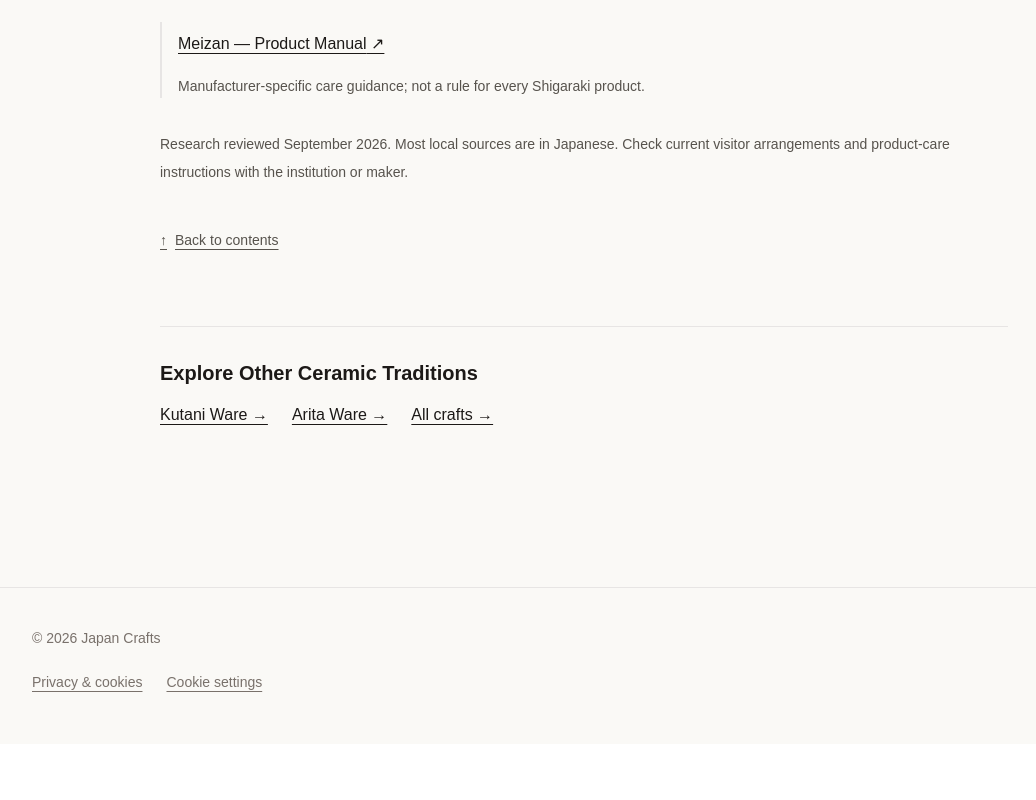
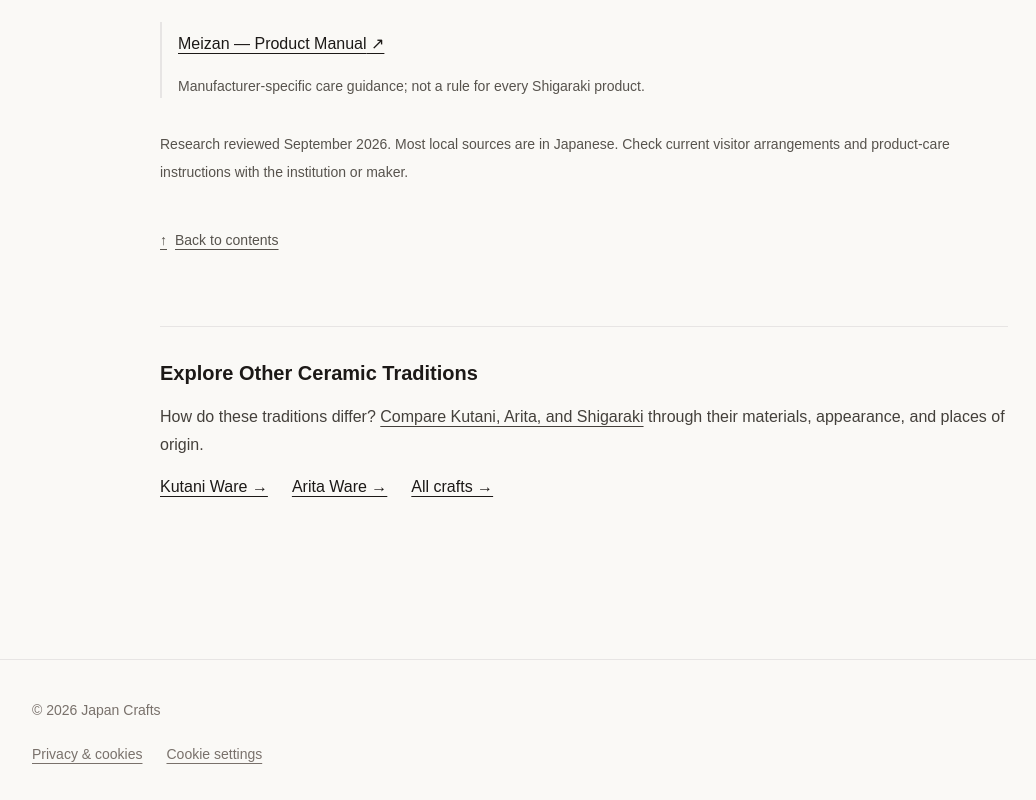
Before and after one commit to mescarmilde/japan-crafts, a Next.js app: page /en/crafts/shigaraki-ware in a window 1280 px wide. Shown: the part 10970-11770 px from the top of the page, without its empty margins (56-1092 px from the left). Before the commit the page ends 11714 px from the top, so only its background shows below. Built offline with nearby package versions, Linux system fonts and the light colour scheme.

Commit message:
Link ceramic guides to comparison article

```diff
--- a/app/en/crafts/arita-ware/page.tsx
+++ b/app/en/crafts/arita-ware/page.tsx
@@ -348,7 +348,7 @@ export default function AritaWarePage() {
         </Section>
       </article>
       <aside aria-label="Related craft guides" className="mt-16 border-t border-stone-200 pt-8">
-        <h2 className="text-xl font-semibold">Explore Other Ceramic Traditions</h2>
+        <h2 className="text-xl font-semibold">Explore Other Ceramic Traditions</h2><p className="mt-4 leading-7 text-stone-700">How do these traditions differ? <a href="/en/crafts/kutani-vs-arita-vs-shigaraki" className="underline underline-offset-4 focus-visible:outline-2 focus-visible:outline-offset-4 focus-visible:outline-[#355c49]">Compare Kutani, Arita, and Shigaraki</a> through their materials, appearance, and places of origin.</p>
         <div className="mt-4 flex flex-wrap gap-6">
           <a className="underline underline-offset-4 focus-visible:outline-2 focus-visible:outline-offset-4 focus-visible:outline-[#355c49]" href="/en/crafts/kutani-ware">Kutani Ware →</a>
           <a className="underline underline-offset-4 focus-visible:outline-2 focus-visible:outline-offset-4 focus-visible:outline-[#355c49]" href="/en/crafts/shigaraki-ware">Shigaraki Ware →</a>
--- a/app/en/crafts/kutani-ware/page.tsx
+++ b/app/en/crafts/kutani-ware/page.tsx
@@ -1186,7 +1186,7 @@ export default function KutaniWarePage() {
         </section>
       </article>
       <aside aria-label="Related craft guides" className="mt-16 border-t border-stone-200 pt-8">
-        <h2 className="text-xl font-semibold">Explore Other Ceramic Traditions</h2>
+        <h2 className="text-xl font-semibold">Explore Other Ceramic Traditions</h2><p className="mt-4 leading-7 text-stone-700">How do these traditions differ? <a href="/en/crafts/kutani-vs-arita-vs-shigaraki" className="underline underline-offset-4 focus-visible:outline-2 focus-visible:outline-offset-4 focus-visible:outline-[#355c49]">Compare Kutani, Arita, and Shigaraki</a> through their materials, appearance, and places of origin.</p>
         <div className="mt-4 flex flex-wrap gap-6">
           <a className="underline underline-offset-4 focus-visible:outline-2 focus-visible:outline-offset-4 focus-visible:outline-[#355c49]" href="/en/crafts/arita-ware">Arita Ware →</a>
           <a className="underline underline-offset-4 focus-visible:outline-2 focus-visible:outline-offset-4 focus-visible:outline-[#355c49]" href="/en/crafts/shigaraki-ware">Shigaraki Ware →</a>
--- a/app/en/crafts/shigaraki-ware/page.tsx
+++ b/app/en/crafts/shigaraki-ware/page.tsx
@@ -82,6 +82,6 @@ export default function ShigarakiWarePage() {
       <Section id="faq"><div className="mt-8 divide-y divide-stone-200 border-y border-stone-200">{faqs.map(([question, answer]) => <details key={question} className="py-4"><summary className="min-h-11 cursor-pointer py-2 font-semibold leading-7 focus-visible:outline-2 focus-visible:outline-offset-4 focus-visible:outline-[#355c49]">{question}</summary><p className="mt-4 leading-8 text-stone-700">{answer}</p></details>)}</div></Section>
       <Section id="sources"><p className={prose}>These official, industry, and maker sources inform this guide. Origin stories are distinguished from the medieval history of the production region. Visitor information and product instructions should be checked with the relevant organization.</p><ul className="mt-8 space-y-6">{sources.map(([title, url, note], index) => <li id={`source-${index + 1}`} key={url} className="scroll-mt-6 border-l-2 border-stone-200 pl-4"><a href={url} target="_blank" rel="noopener noreferrer" className={`inline-block py-2 font-medium leading-7 ${link}`}>{title} <span aria-hidden="true">↗</span><span className="sr-only"> (opens in a new tab)</span></a><p className="mt-2 text-sm leading-6 text-stone-600">{note}</p></li>)}</ul><p className="mt-8 text-sm leading-7 text-stone-600">Research reviewed September 2026. Most local sources are in Japanese. Check current visitor arrangements and product-care instructions with the institution or maker.</p></Section>
     </article>
-    <aside aria-label="Related craft guides" className="mt-16 border-t border-stone-200 pt-8"><h2 className="text-xl font-semibold">Explore Other Ceramic Traditions</h2><div className="mt-4 flex flex-wrap gap-6"><Link className={link} href="/en/crafts/kutani-ware">Kutani Ware →</Link><Link className={link} href="/en/crafts/arita-ware">Arita Ware →</Link><Link className={link} href="/en/crafts">All crafts →</Link></div></aside>
+    <aside aria-label="Related craft guides" className="mt-16 border-t border-stone-200 pt-8"><h2 className="text-xl font-semibold">Explore Other Ceramic Traditions</h2><p className="mt-4 leading-7 text-stone-700">How do these traditions differ? <a href="/en/crafts/kutani-vs-arita-vs-shigaraki" className="underline underline-offset-4 focus-visible:outline-2 focus-visible:outline-offset-4 focus-visible:outline-[#355c49]">Compare Kutani, Arita, and Shigaraki</a> through their materials, appearance, and places of origin.</p><div className="mt-4 flex flex-wrap gap-6"><Link className={link} href="/en/crafts/kutani-ware">Kutani Ware →</Link><Link className={link} href="/en/crafts/arita-ware">Arita Ware →</Link><Link className={link} href="/en/crafts">All crafts →</Link></div></aside>
   </main>;
 }
```
